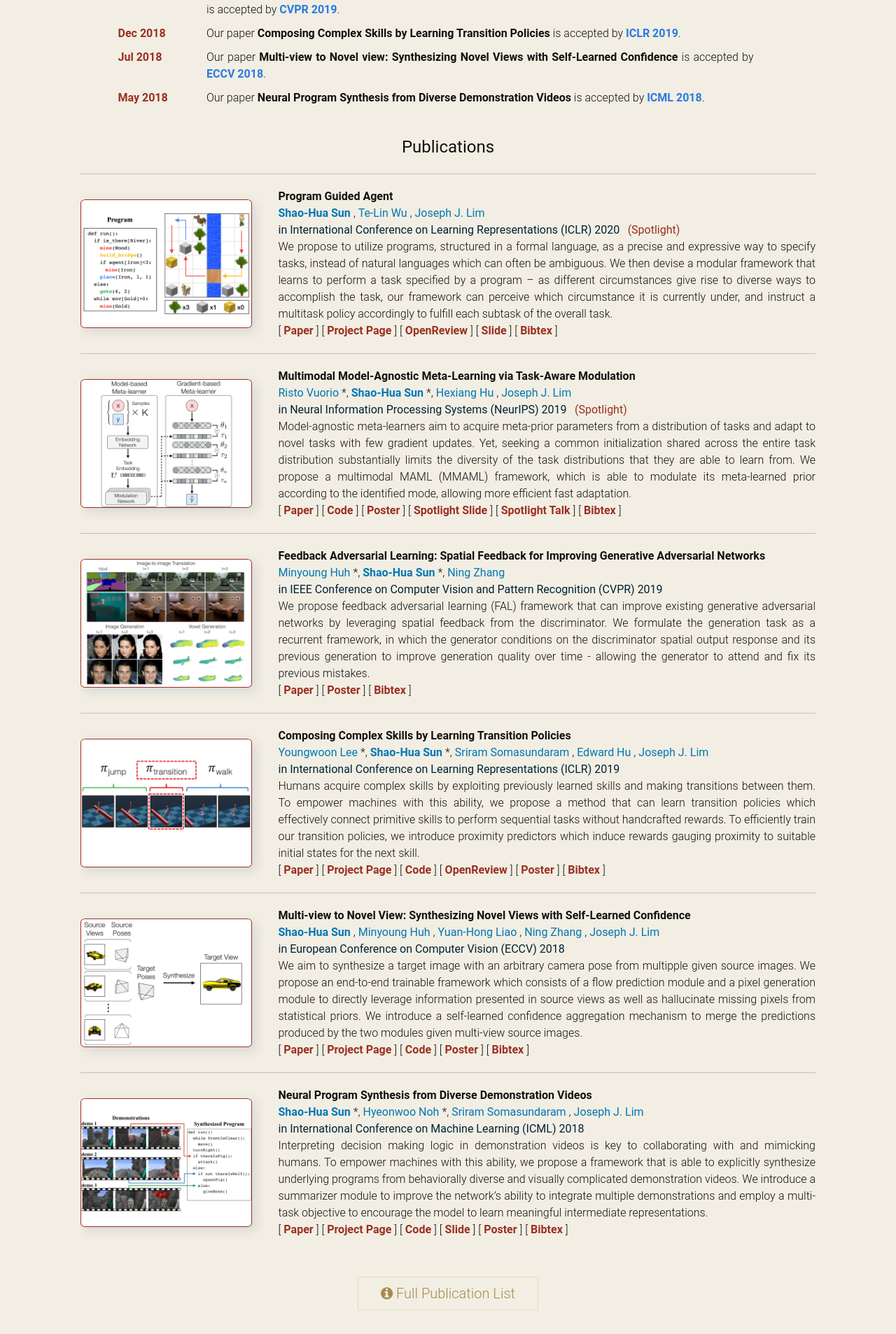
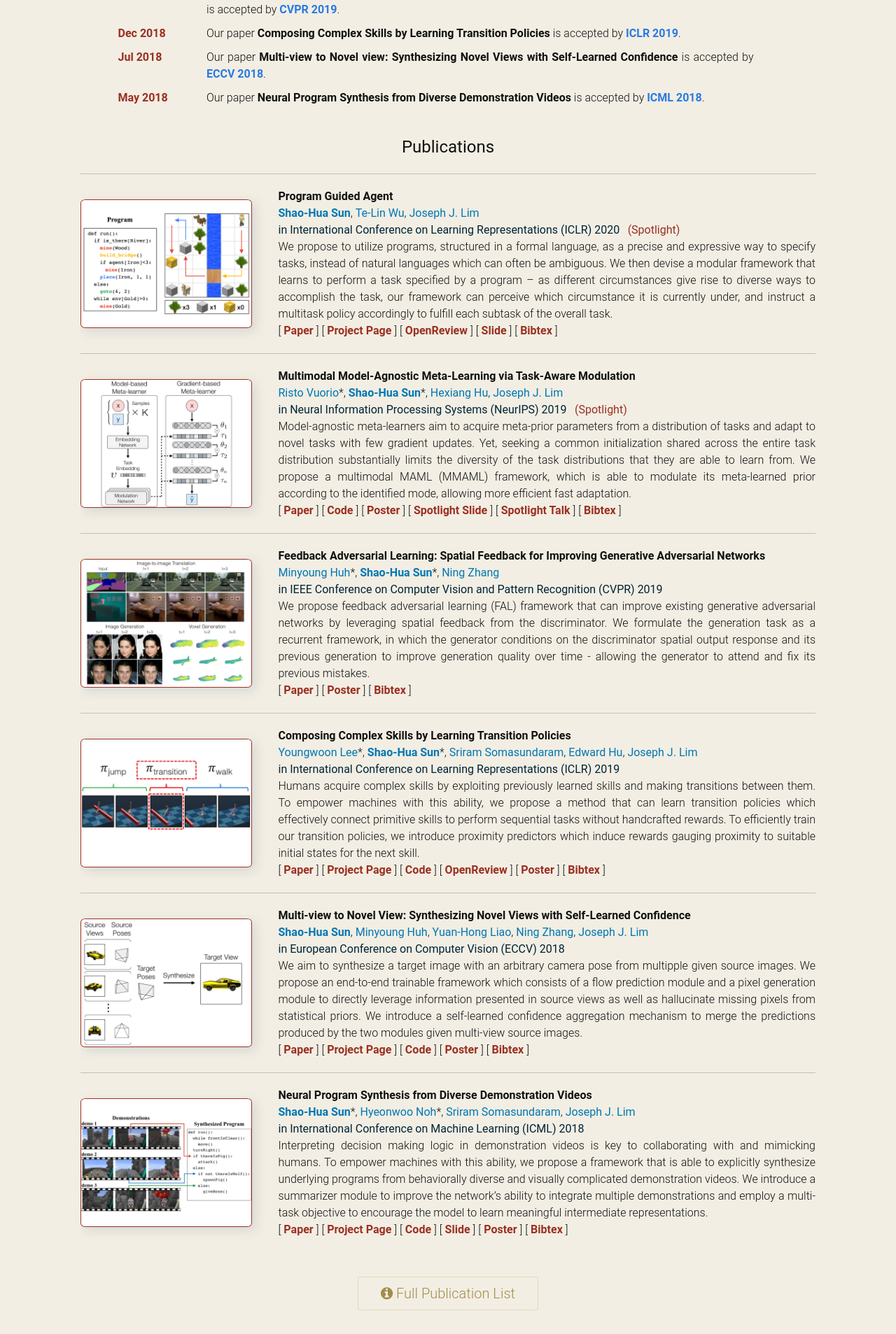
Before and after one commit to shaohua0116/shaohua0116.github.io, a Jekyll site: the page built from index.html, in a window 1280 px wide. Shown: the part 695-2602 px from the top of the page at 70% size. Built offline with Jekyll 4.4.1, drawn with Linux system fonts in a browser that asks for light colours; some web fonts are replaced.

Commit message:
edit bio: fix space between authors

```diff
--- a/Gemfile
+++ b/Gemfile
@@ -1,5 +1,5 @@
 source 'https://rubygems.org'
-
+gem 'liquid'
 gem 'jekyll'
 gem 'jekyll-paginate'
 gem 'rouge'
--- a/index.html
+++ b/index.html
@@ -50,35 +50,23 @@ layout: home
           {{ publication.title }}
         </div>
         <div class="authors">
-          {% for author in publication.authors %}
-          {% if author.url %}
+          {%- for author in publication.authors %}
+          {%- if author.url -%}
               <a class="author" href="{{ author.url }}">
-          {% else %}
+          {%- else -%}
               <a class="author">
+          {%- endif -%}
+              {%- if author.me -%}<strong> {%- endif -%}
+              {{author.name}}
+              {%- if author.me -%}</strong> {%- endif -%}
+          </a>
+          {%- if author.equal_contribution == nil -%}
+            {% if forloop.last == false %},{%- endif %}
+          {%- elsif author.equal_contribution -%}
+            {%- if forloop.last == false -%}*,
+            {%- elsif forloop.last == true -%}*
+            {%- endif -%}
           {% endif %}
-              {% if author.me %}<strong> {% endif %}
-              {{author.name}}
-              {% if author.me %}</strong> {% endif %}
-          </a>
-          {% if author.equal_contribution and forloop.last == false %}
-            *,
-          {% elsif author.equal_contribution and forloop.last == true %}
-            *
-          {%- elsif author.equal_contribution == nil and forloop.last == false %}
-           ,
-          {% endif %}
-          <!--
-          {% if author.equal_contribution %}
-            {% unless forloop.last == false %}
-                *
-            {% else %}
-                *,
-            {% endunless %}
-          {% endif %}
-          -->
-          <!--
-          {% if forloop.last == false %},{% endif %}
-          -->
           {% endfor %}
         </div>
 
```
Also changed, not shown: Gemfile.lock.
